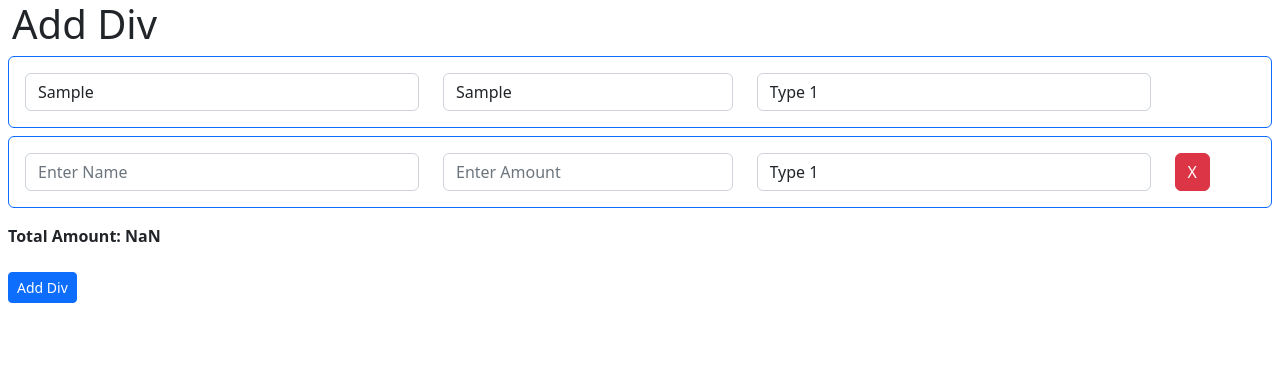
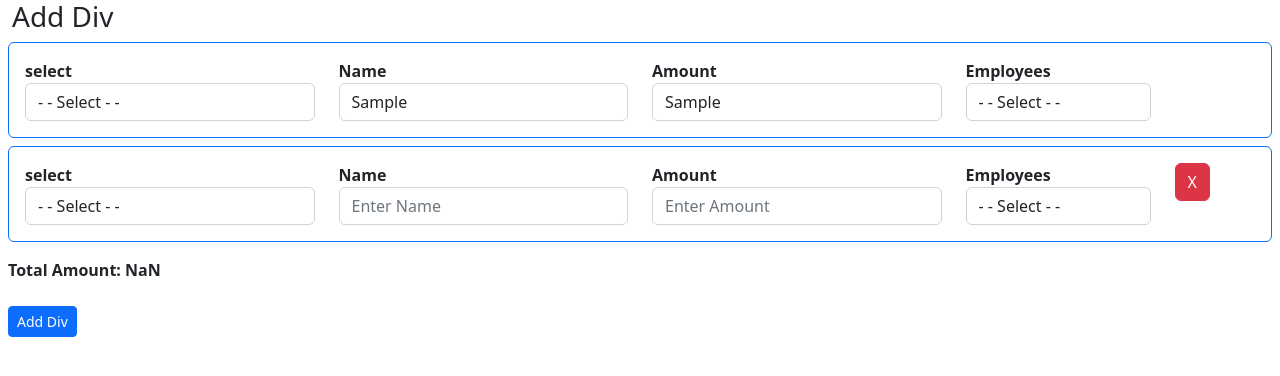
Before and after one commit to nastanford/AddDiv, a plain HTML site: page index.html in a window 1280 px wide. Both pictures are taken after typing "Sample", "Sample" into the empty fields and a click on the button "Add Div". Drawn offline with nearby package versions, Linux system fonts and the light colour scheme.

Commit message:
updated label

```diff
--- a/index.html
+++ b/index.html
@@ -9,20 +9,30 @@
 	</head>
 	<body>
 		<div class="container-fluid">
-			<h1>Add Div</h1>
+			<h3>Add Div</h3>
 				<div id="div0" style="display: none" class="border border-primary rounded mb-2 mx-2 p-3">
 					<div class="row">
-						<div class="col-4">
+						<div class="col-3">
+							<label for="dept_" class="fw-bold">select</label>
+							<select name="dept_" id="dept_" class="form-control" onChange="getEmployees(this)">
+								<option value="">- - Select - -</option>
+								<option value="1">Department 1</option>
+								<option value="2">Department 2</option>
+								<option value="3">Department 3</option>
+							</select>
+						</div>
+						<div class="col-3">
+							<label for="name_" class="fw-bold">Name</label>
 							<input type="text" name="name_" id="name_" placeholder="Enter Name" class="form-control" />
 						</div>
 						<div class="col-3">
+							<label for="amount_" class="fw-bold">Amount</label>
 							<input type="text" name="amount_" id="amount_" placeholder="Enter Amount" class="form-control" onChange="updateAmount()" />
 						</div>
-						<div class="col-4">
-							<select name="type_" id="type_" class="form-control">
-								<option value="1">Type 1</option>
-								<option value="2">Type 2</option>
-								<option value="3">Type 3</option>
+						<div class="col-2">
+							<label for="employees_" class="fw-bold">Employees</label>
+							<select name="type1" id="type_" class="form-control">
+								<option value="">- - Select - -</option>
 							</select>
 						</div>
 						<div class="col-1">
@@ -34,17 +44,27 @@
 			<div id="main">
 				<div id="div1" class="border border-primary rounded mb-2 mx-2 p-3">
 					<div class="row">
-						<div class="col-4">
+						<div class="col-3">
+							<label for="dept_1" class="fw-bold">select</label>
+							<select name="dept_1" id="dept_1" class="form-control">
+								<option value="">- - Select - -</option>
+								<option value="1">Department 1</option>
+								<option value="2">Department 2</option>
+								<option value="3">Department 3</option>
+							</select>
+						</div>
+						<div class="col-3">
+							<label for="name_1" class="fw-bold">Name</label>
 							<input type="text" name="name_1" id="name_1" placeholder="Enter Name" class="form-control" />
 						</div>
 						<div class="col-3">
+							<label for="amount_1" class="fw-bold">Amount</label>
 							<input type="text" name="amount_1" id="amount_1" placeholder="Enter Amount" class="form-control" onChange="updateAmount()" />
 						</div>
-						<div class="col-4">
+						<div class="col-2">
+							<label for="employees_1" class="fw-bold">Employees</label>
 							<select name="type1" id="type_1" class="form-control">
-								<option value="1">Type 1</option>
-								<option value="2">Type 2</option>
-								<option value="3">Type 3</option>
+								<option value="">- - Select - -</option>
 							</select>
 						</div>
 						<div class="col-1">
@@ -59,6 +79,37 @@
 				<button id="btn0" class="btn btn-primary btn-sm" onClick="AddDiv()">Add Div</button>
 			</div>
 		</div>
+		<script>
+// Add Div from hidden Div
+function AddDiv()
+{
+  // copy hidden div change name and add to main div
+  var div0 = document.getElementById('div0');
+  var div0Clone = div0.cloneNode(true);
+  div0Clone.id = 'div' + (document.getElementById('main').childElementCount + 1);
+  div0Clone.style.display = 'block';
+  // rename input fields
+  var inputs = div0Clone.getElementsByTagName('input');
+  for (var i = 0; i < inputs.length; i++) {
+    inputs[i].id = inputs[i].id + (document.getElementById('main').childElementCount + 1);
+    inputs[i].name = inputs[i].name + (document.getElementById('main').childElementCount + 1);
+  }
+  // rename select fields
+  var selects = div0Clone.getElementsByTagName('select');
+  for (var i = 0; i < selects.length; i++) {
+    selects[i].id = selects[i].id + (document.getElementById('main').childElementCount + 1);
+    selects[i].name = selects[i].name + (document.getElementById('main').childElementCount + 1);
+  }
+  document.getElementById('main').appendChild(div0Clone);
+
+	// rename label for fields
+	var labels = div0Clone.getElementsByTagName('label');
+	for (var i = 0; i < labels.length; i++) {
+		labels[i].setAttribute('for', labels[i].getAttribute('for') + (document.getElementById('main').childElementCount + 1));
+	}
+
+}
+		</script>
 		<script src="main.js"></script>
 		<script
 			src="https://cdn.jsdelivr.net/npm/bootstrap@5.2.2/dist/js/bootstrap.bundle.min.js"
--- a/main.js
+++ b/main.js
@@ -1,29 +1,9 @@
-// Add Div from hidden Div
-function AddDiv()
-{
-  // copy hidden div change name and add to main div
-  var div0 = document.getElementById('div0');
-  var div0Clone = div0.cloneNode(true);
-  div0Clone.id = 'div' + (document.getElementById('main').childElementCount + 1);
-  div0Clone.style.display = 'block';
-  // rename input fields
-  var inputs = div0Clone.getElementsByTagName('input');
-  for (var i = 0; i < inputs.length; i++) {
-    inputs[i].id = inputs[i].id + (document.getElementById('main').childElementCount + 1);
-    inputs[i].name = inputs[i].name + (document.getElementById('main').childElementCount + 1);
-  }
-  // rename select fields
-  var selects = div0Clone.getElementsByTagName('select');
-  for (var i = 0; i < selects.length; i++) {
-    selects[i].id = selects[i].id + (document.getElementById('main').childElementCount + 1);
-    selects[i].name = selects[i].name + (document.getElementById('main').childElementCount + 1);
-  }
-  document.getElementById('main').appendChild(div0Clone);
-}
+
 // Delete the div
 function deleteDiv(btn) {
   var div = btn.parentNode.parentNode.parentNode;
   div.parentNode.removeChild(div);
+  updateAmount();
 }
 // Update the Amount
 function updateAmount() {
```
Also changed, not shown: data1.json (added, +11 -0 lines), data2.json (added, +11 -0 lines), data3.json (added, +11 -0 lines).
